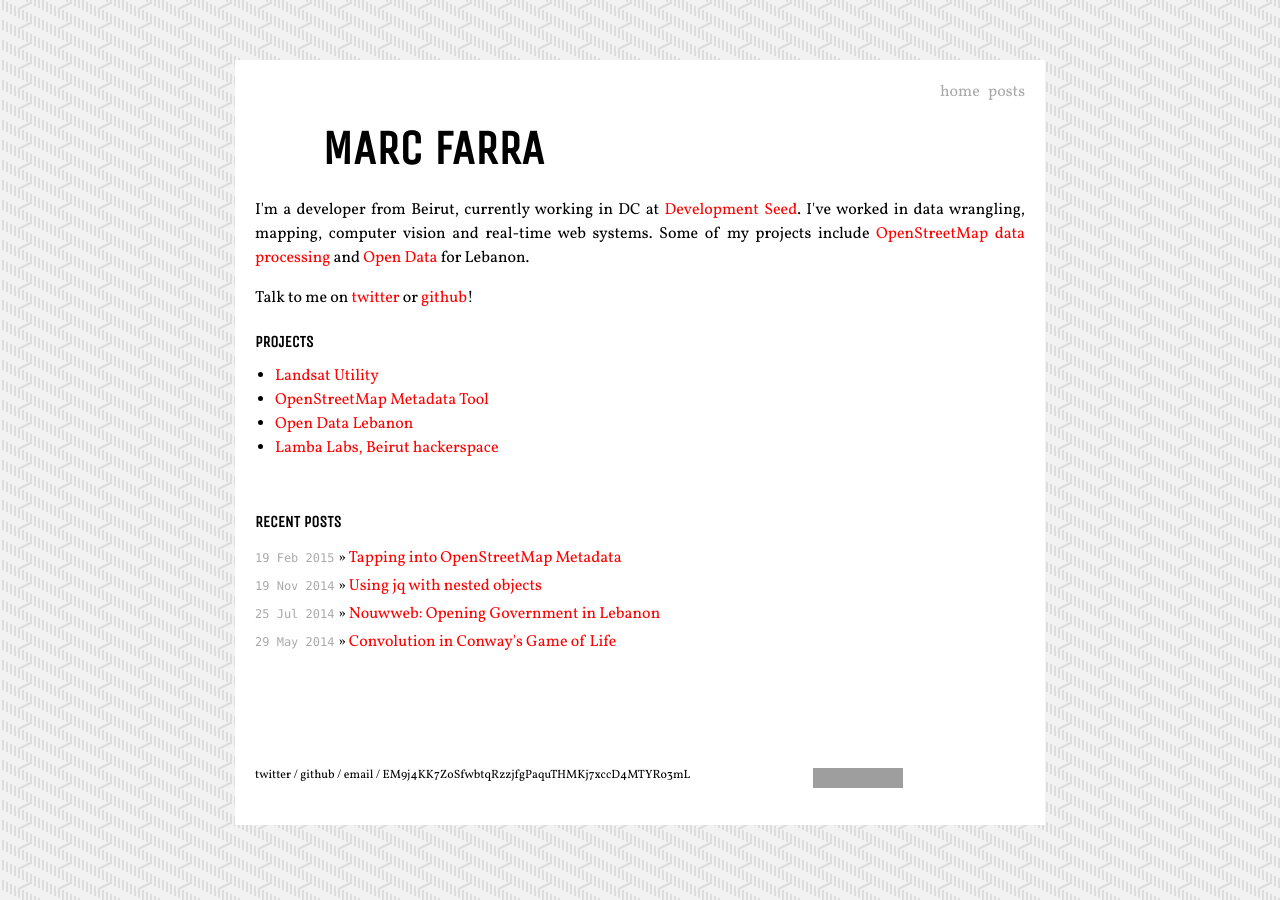
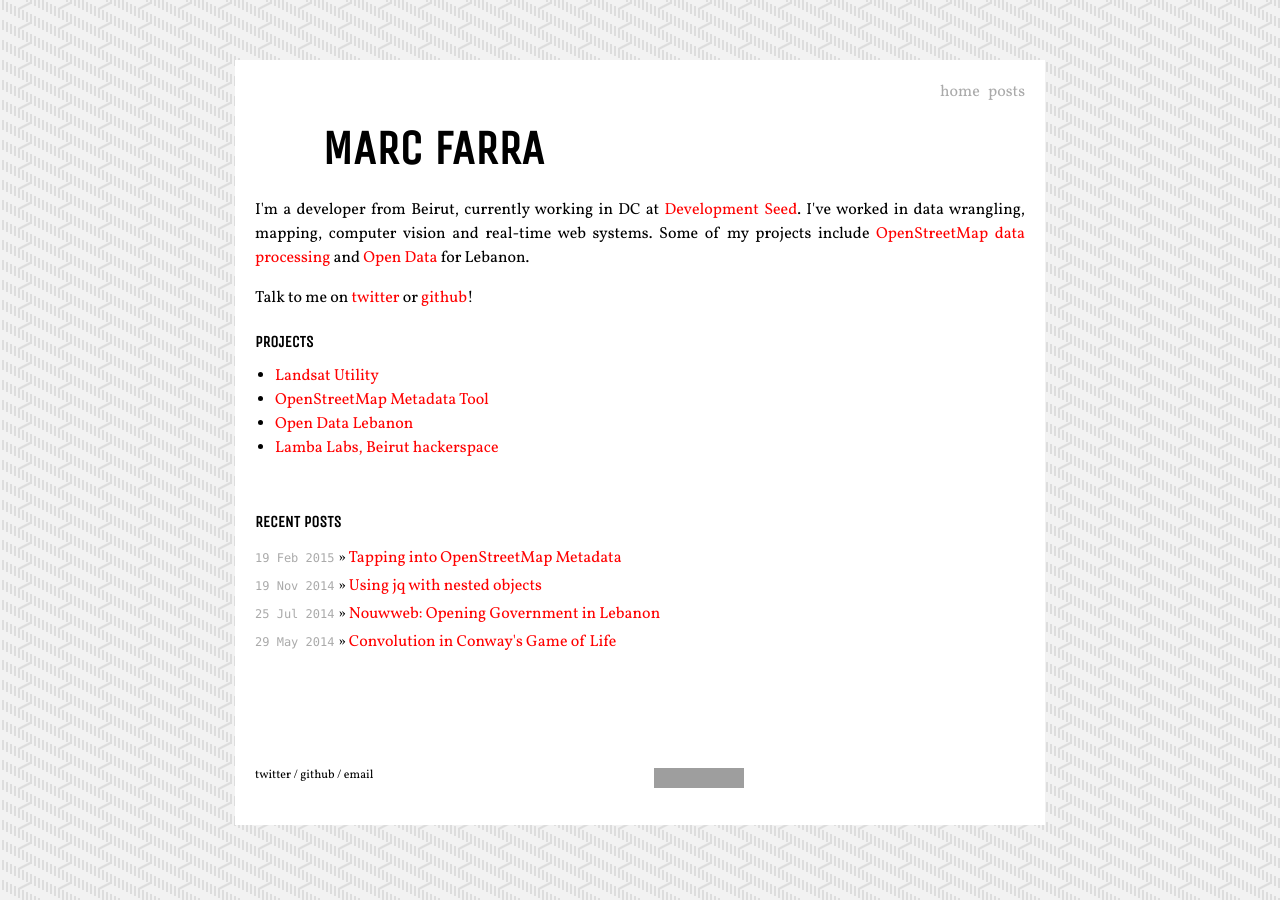
Before and after one commit to kamicut/kamicut.github.io, a Jekyll site: the page built from index.html, in a window 1280 px wide. Built offline with Jekyll 4.4.1, drawn with Linux system fonts in a browser that asks for light colours; Markdown is read by kramdown in place of the engine named in the settings; grey boxes are pictures that could not be loaded.

```diff
--- a/_layouts/default.html
+++ b/_layouts/default.html
@@ -33,10 +33,7 @@
             <p class= "contactinfo">
               <a href="https://twitter.com/kamicut">twitter</a> /
               <a href="https://github.com/kamicut">github </a>/
-              <a href="mailto:marcfarra@gmail.com">email </a> /
-              <a href="https://minilock.io">
-              EM9j4KK7ZoSfwbtqRzzjfgPaquTHMKj7xccD4MTYRo3mL
-              </a>
+              <a href="mailto:marcfarra@gmail.com">email </a>
             </p>
               <p class ="license">
                 <a rel="license" href="http://creativecommons.org/licenses/by/4.0/"><img alt="Creative Commons License" style="border-width:0" src="http://i.creativecommons.org/l/by/4.0/80x15.png" /></a>
```
